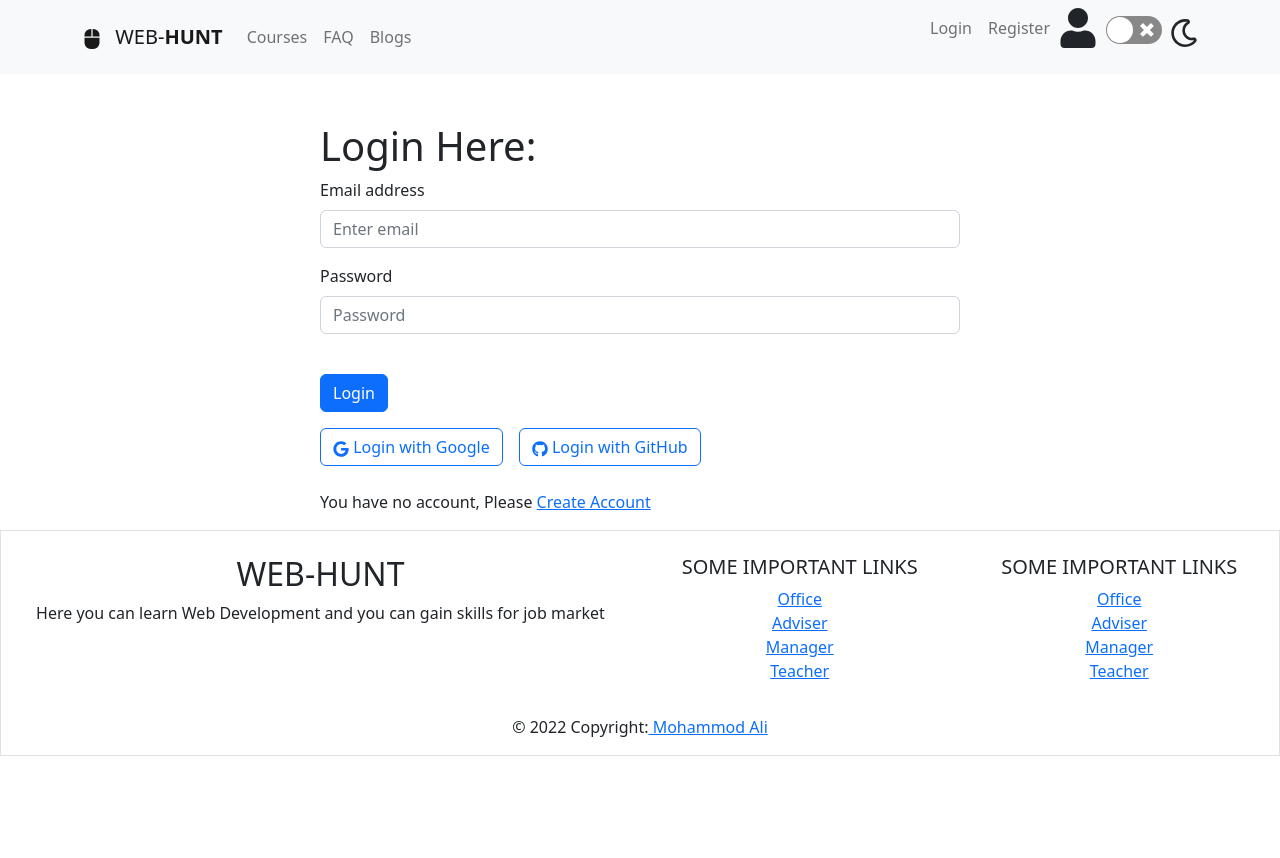
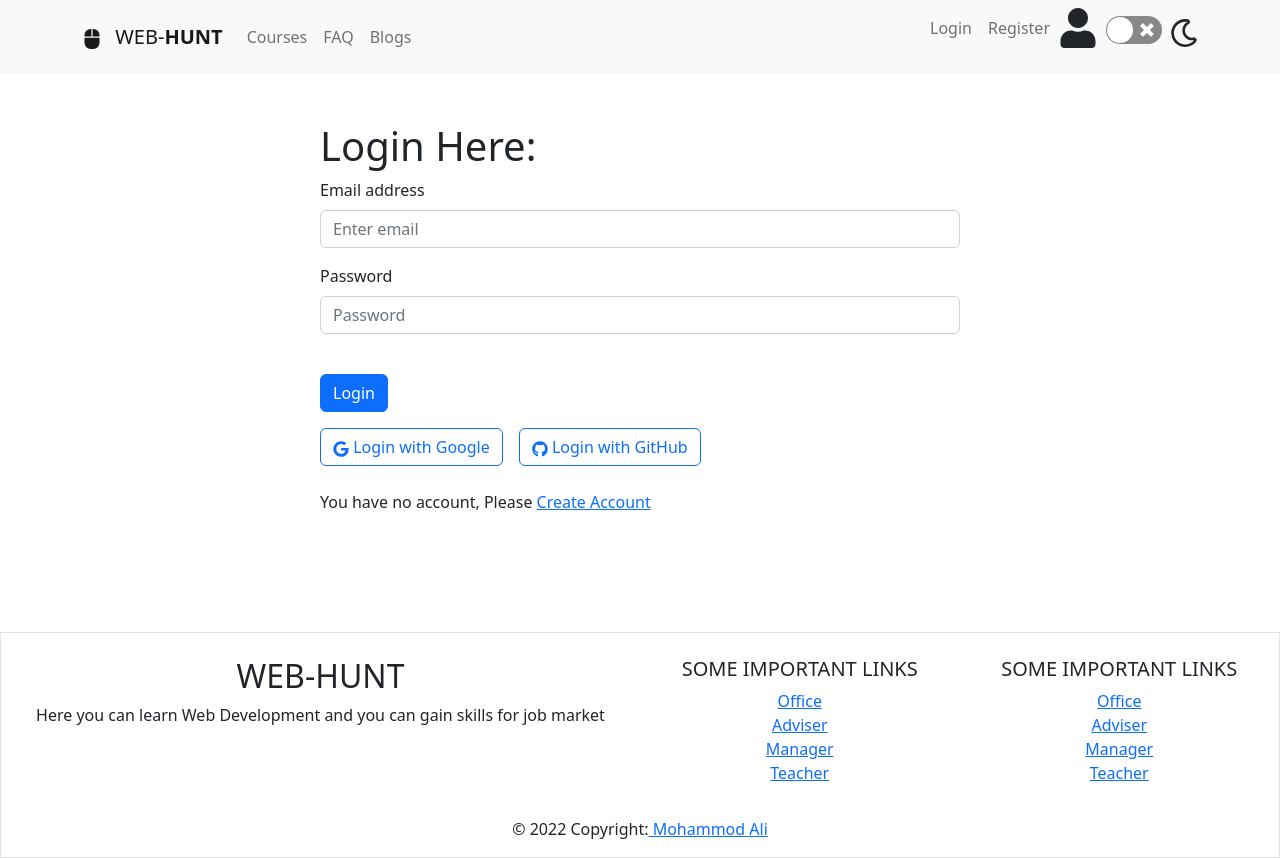
Before and after one commit to Mohammod-Ali/web-hunt-client, a React (Create React App) app: page /login in a window 1280 px wide. Before the commit the page ends 800 px from the top, so only its background shows below. Built offline with nearby package versions, Linux system fonts and the light colour scheme; no server answers.

Commit message:
footer position set

```diff
--- a/src/Pages/Login/Login/Login.js
+++ b/src/Pages/Login/Login/Login.js
@@ -67,7 +67,7 @@ const Login = () => {
   }
 
   return (
-    <div className="w-50 mx-auto mt-5 ">
+    <div className="w-50 mx-auto mt-5 mb-5">
                 <h1>Login Here:</h1>
       <Form onSubmit={handleLogin}>
         <Form.Group className="mb-3" controlId="formBasicEmail">
--- a/src/Pages/Login/Register/Register.js
+++ b/src/Pages/Login/Register/Register.js
@@ -36,7 +36,7 @@ const [error, setError] = useState('')
   }
 
     return (
-        <div className="w-50 mx-auto mt-5 ">
+        <div className="w-50 mx-auto mt-5 mb-5">
             <h2>Registration Here: </h2>
       <Form onSubmit={handleRegistration}>
         <Form.Group className="mb-3" controlId="formBasicEmail">
--- a/src/Pages/Shared/Footer/Footer.js
+++ b/src/Pages/Shared/Footer/Footer.js
@@ -3,7 +3,7 @@ import { Link } from "react-router-dom";
 
 const Footer = () => {
   return (
-    <footer className="page-footer  blue pt-4 border ">
+    <footer style={{marginBottom: "0px", position: "relative", bottom: "0", top:"70px",  width:"100%"}} className="page-footer  blue pt-4 border ">
       <div className="container-fluid text-center text-md-left">
         <div className="row">
           <div className="col-md-6 mt-md-0 mt-3">
```
